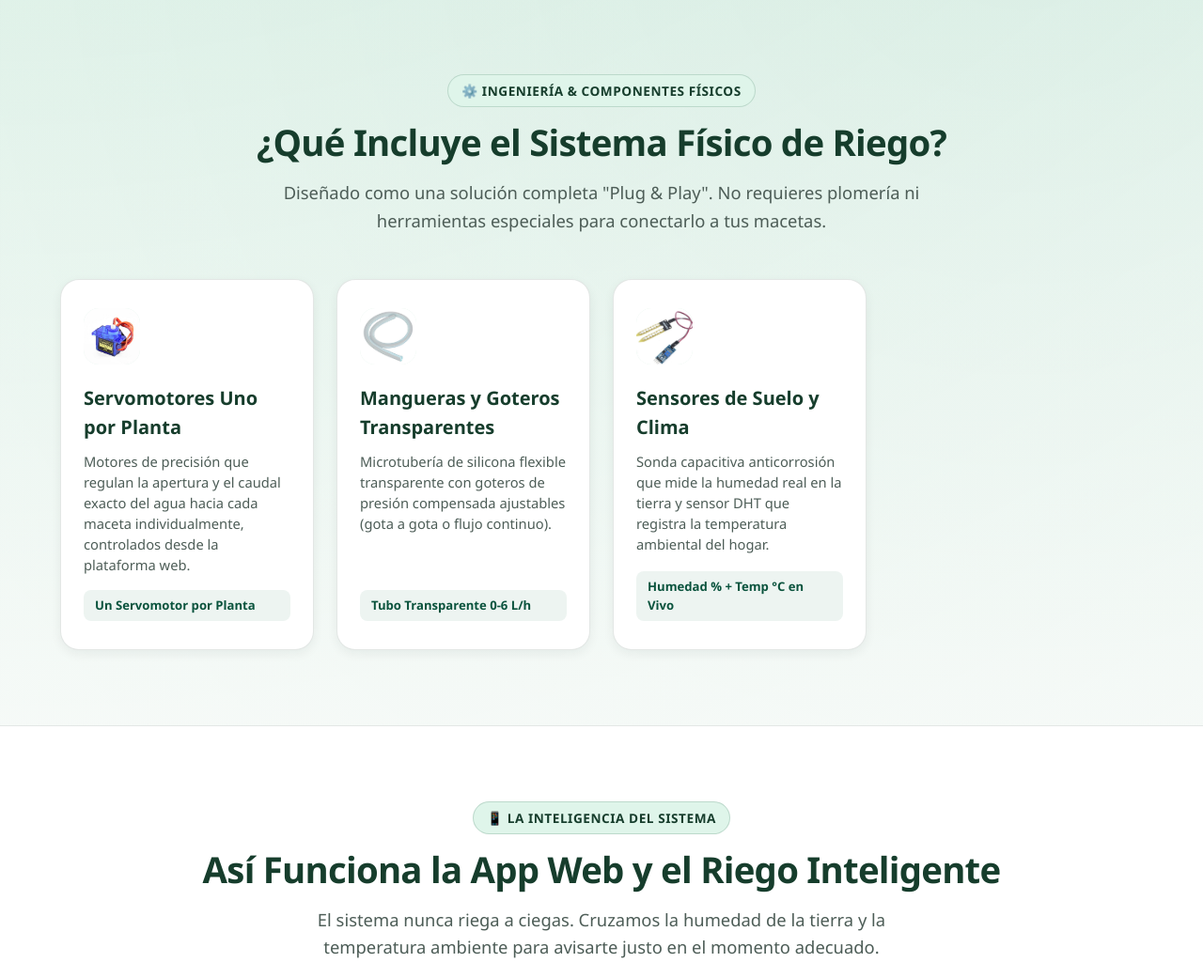
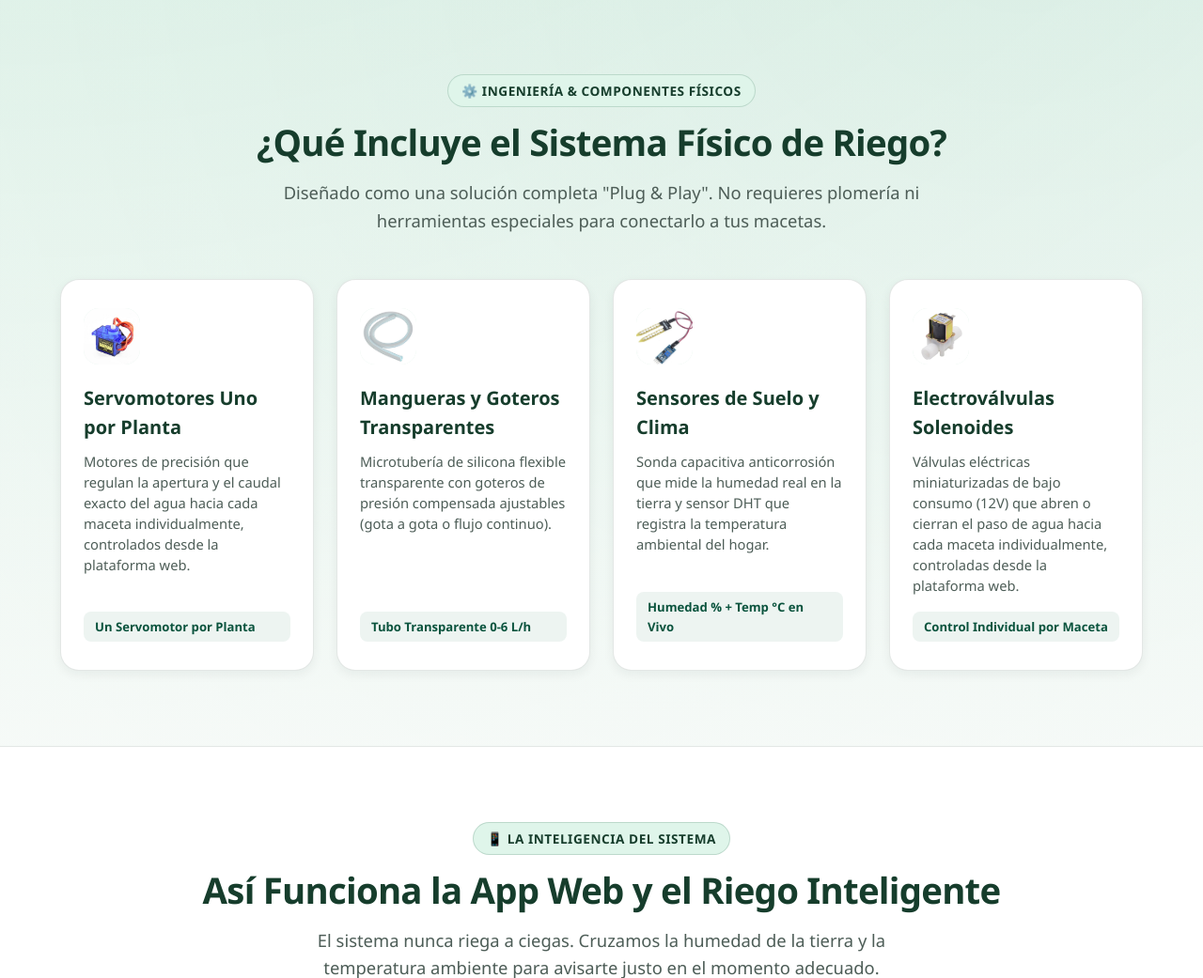
Before and after one commit to ManuelZambrano-prog/Proyecto-final-Electiva-1, a Django app: page / in a window 1280 px wide. Shown: the part 1343-2384 px from the top of the page at 94% size. Run offline with Django 5.2, Linux system fonts and the light colour scheme; data comes from the database, SQL or seed files in the repository.

Commit message:
feat: agrega electroválvulas como componente físico con foto real

```diff
--- a/tienda/templates/tienda/index.html
+++ b/tienda/templates/tienda/index.html
@@ -142,6 +142,16 @@
                     Sonda capacitiva anticorrosión que mide la humedad real en la tierra y sensor DHT que registra la temperatura ambiental del hogar.
                 </p>
                 <span class="component-pill">Humedad % + Temp °C en Vivo</span>
+            </div>
+
+            <!-- Componente 4: Electroválvulas -->
+            <div class="component-card">
+                <div class="component-icon"><img class="component-photo" src="{% static 'tienda/images/componentes/electrovalvula.jpg' %}" alt="Electroválvula"></div>
+                <h3>Electroválvulas Solenoides</h3>
+                <p>
+                    Válvulas eléctricas miniaturizadas de bajo consumo (12V) que abren o cierran el paso de agua hacia cada maceta individualmente, controladas desde la plataforma web.
+                </p>
+                <span class="component-pill">Control Individual por Maceta</span>
             </div>
         </div>
     </div>
```
